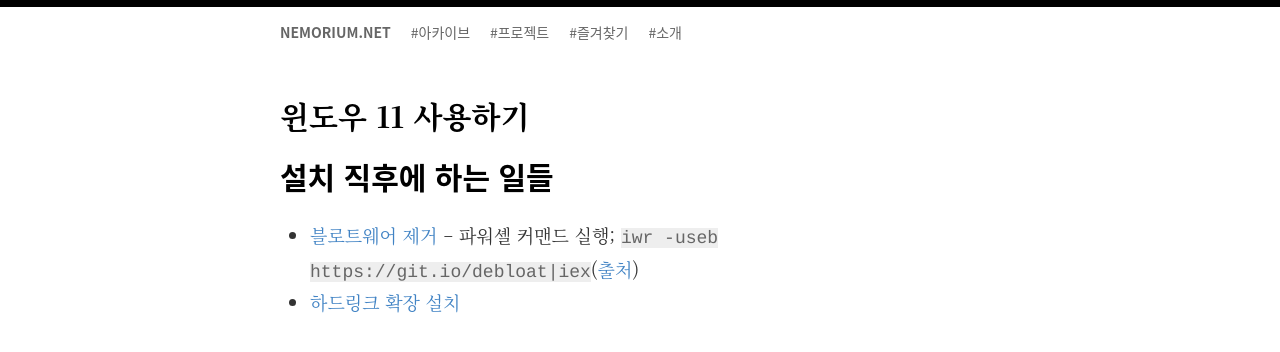
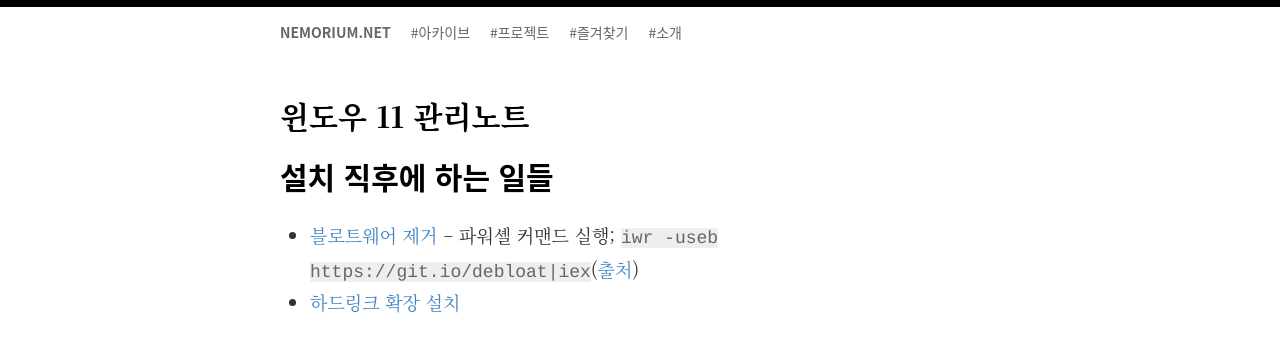
Before and after one commit to oxmhpark/oxmhpark, a Jekyll site: the page built from _pages/윈도우-11-관리노트.md, in a window 1280 px wide. Shown: the top 352 px of the page. Built offline with Jekyll 4.4.1, drawn with Linux system fonts in a browser that asks for light colours.

Commit message:
한글 이름 테스트

```diff
--- a/_pages/using-windows-11.md
+++ b/_pages/윈도우-11-관리노트.md
@@ -1,5 +1,5 @@
 ---
-title: "윈도우 11 사용하기"
+title: "윈도우 11 관리노트"
 layout: page
 ---
 # 설치 직후에 하는 일들
```
